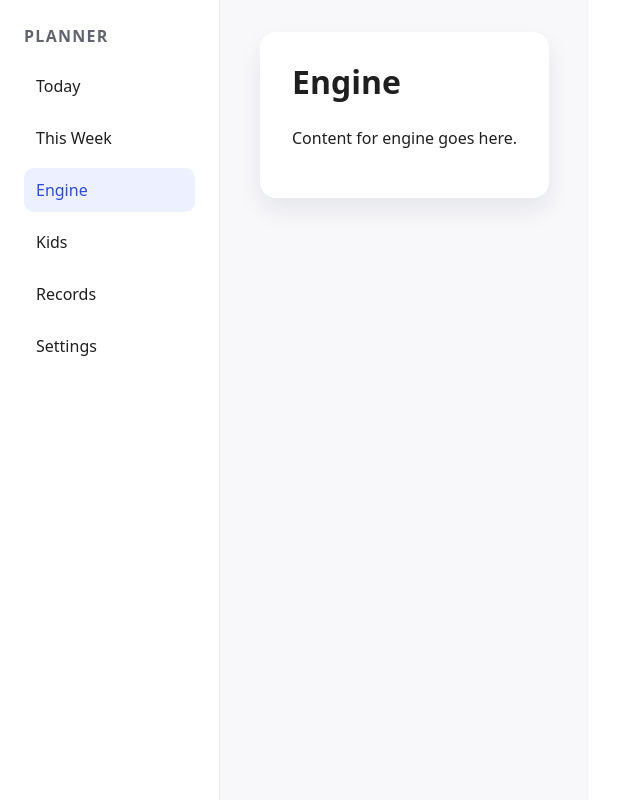
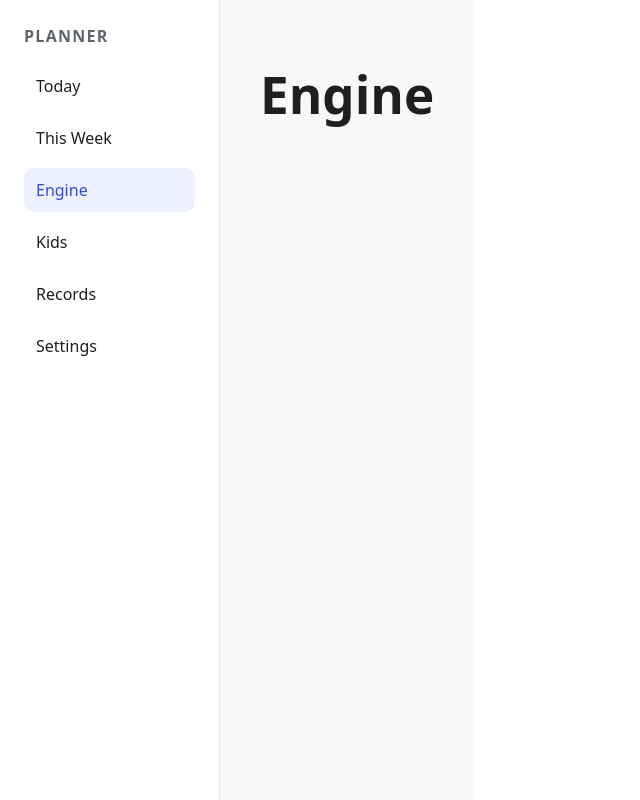
Before and after one commit to barnes-ngb/first-principles-engine, a React (Vite) app: page /engine in a window 1280 px wide. Shown: the whole page, without its empty margins (0-640 px from the left). Built offline with nearby package versions, Linux system fonts and the light colour scheme.

Commit message:
Add feature pages for main routes

```diff
--- a/src/app/router.tsx
+++ b/src/app/router.tsx
@@ -1,5 +1,11 @@
 import { Navigate, Outlet, RouterProvider, createBrowserRouter } from 'react-router-dom'
 import { AppShell } from './AppShell'
+import EnginePage from '../features/engine/EnginePage'
+import KidsPage from '../features/kids/KidsPage'
+import RecordsPage from '../features/records/RecordsPage'
+import SettingsPage from '../features/settings/SettingsPage'
+import TodayPage from '../features/today/TodayPage'
+import WeekPage from '../features/week/WeekPage'
 
 const routes = [
   {
@@ -10,27 +16,18 @@ const routes = [
     ),
     children: [
       { index: true, element: <Navigate to="/today" replace /> },
-      { path: '/today', element: <Page title="Today" /> },
-      { path: '/week', element: <Page title="This Week" /> },
-      { path: '/engine', element: <Page title="Engine" /> },
-      { path: '/kids', element: <Page title="Kids" /> },
-      { path: '/records', element: <Page title="Records" /> },
-      { path: '/settings', element: <Page title="Settings" /> },
+      { path: '/today', element: <TodayPage /> },
+      { path: '/week', element: <WeekPage /> },
+      { path: '/engine', element: <EnginePage /> },
+      { path: '/kids', element: <KidsPage /> },
+      { path: '/records', element: <RecordsPage /> },
+      { path: '/settings', element: <SettingsPage /> },
     ],
   },
 ]
 
 const router = createBrowserRouter(routes)
 
-function Page({ title }: { title: string }) {
-  return (
-    <section className="page">
-      <h1>{title}</h1>
-      <p>Content for {title.toLowerCase()} goes here.</p>
-    </section>
-  )
-}
-
 export function AppRouter() {
   return <RouterProvider router={router} />
 }
--- /dev/null
+++ b/src/features/engine/EnginePage.tsx
@@ -0,0 +1,3 @@
+export default function EnginePage() {
+  return <h1>Engine</h1>
+}
--- /dev/null
+++ b/src/features/kids/KidsPage.tsx
@@ -0,0 +1,3 @@
+export default function KidsPage() {
+  return <h1>Kids</h1>
+}
--- /dev/null
+++ b/src/features/records/RecordsPage.tsx
@@ -0,0 +1,3 @@
+export default function RecordsPage() {
+  return <h1>Records</h1>
+}
--- /dev/null
+++ b/src/features/settings/SettingsPage.tsx
@@ -0,0 +1,3 @@
+export default function SettingsPage() {
+  return <h1>Settings</h1>
+}
--- /dev/null
+++ b/src/features/today/TodayPage.tsx
@@ -0,0 +1,3 @@
+export default function TodayPage() {
+  return <h1>Today</h1>
+}
--- /dev/null
+++ b/src/features/week/WeekPage.tsx
@@ -0,0 +1,3 @@
+export default function WeekPage() {
+  return <h1>This Week</h1>
+}
```
